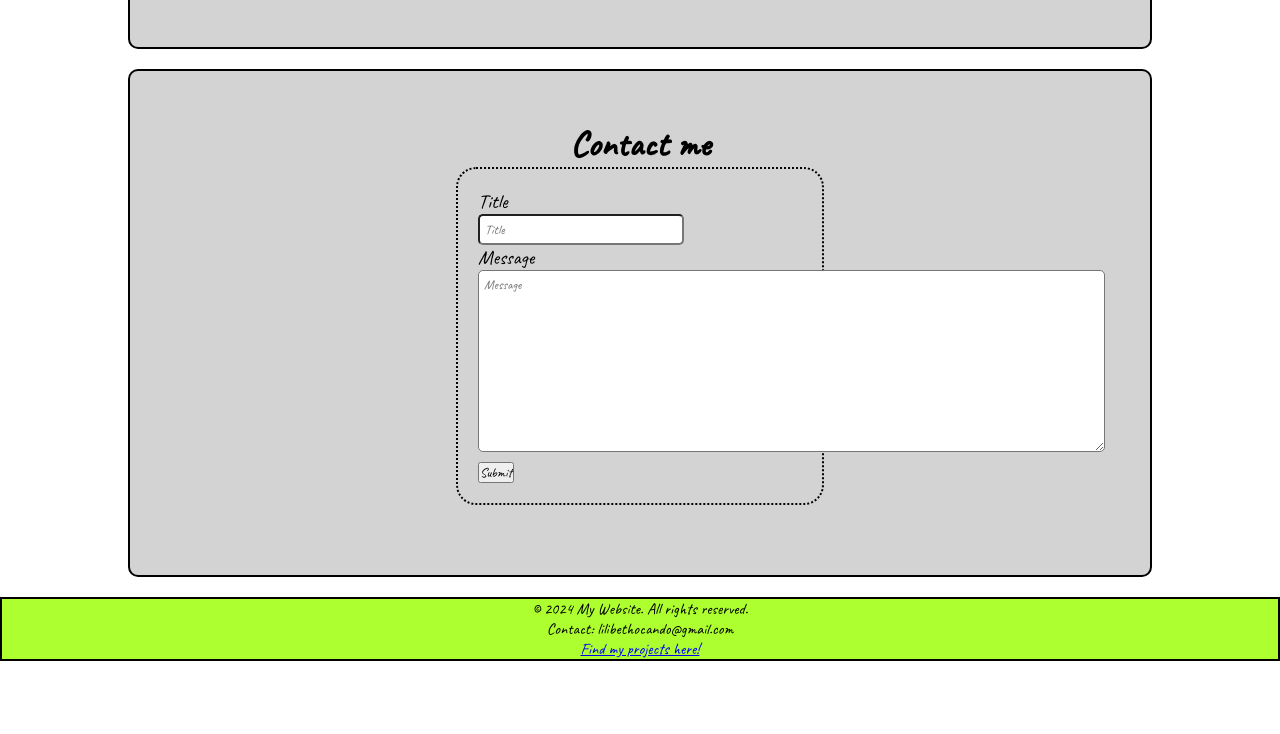
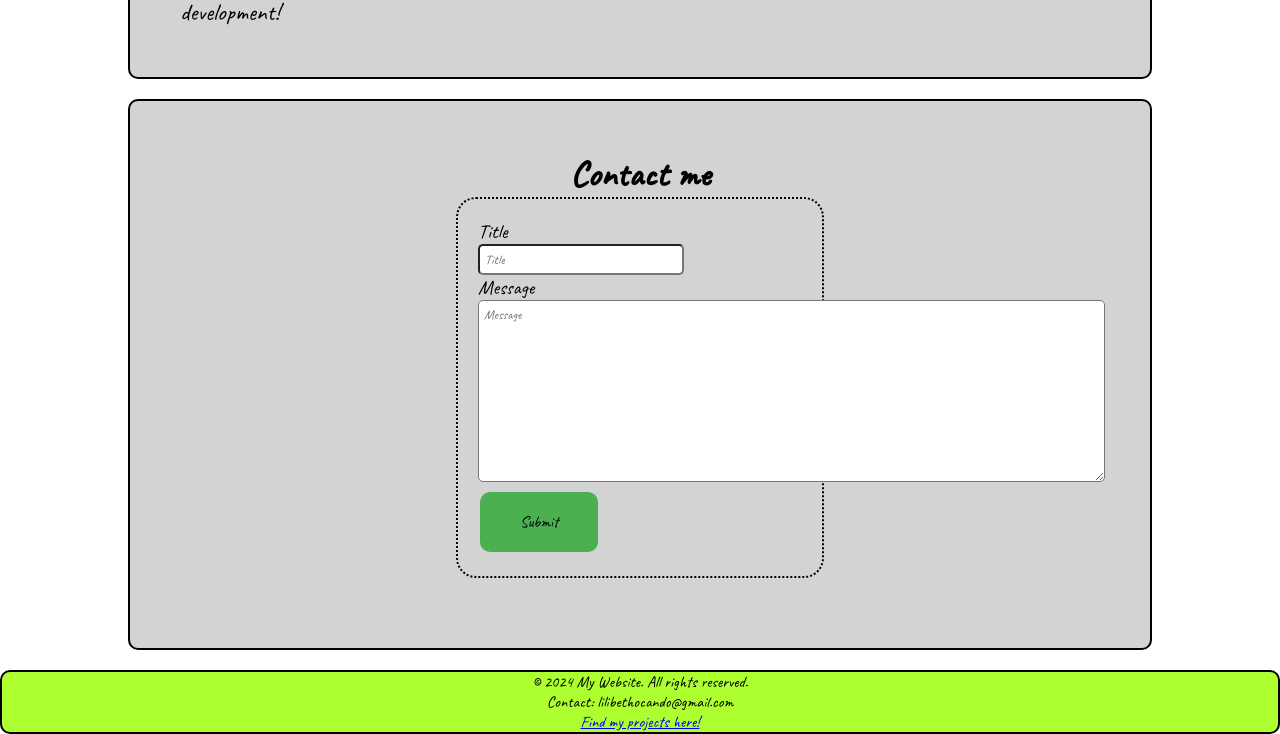
Before and after one commit to lilibethocando/lilibethocando.github.io, a plain HTML site: page index.html in a window 1280 px wide. Shown: the part 821-1555 px from the top of the page. Before the commit the page ends 1482 px from the top, so only its background shows below. Drawn offline with Linux system fonts and the light colour scheme.

Commit message:
Adjusted fonts and color

```diff
--- a/index.html
+++ b/index.html
@@ -65,8 +65,9 @@
                 </div>
                 <div>
                     <textarea id="message-field" type="text" placeholder="Message" cols="100" rows="10"></textarea>
+                    <button id="button" onclick="submitForm()">Submit</button>
                 </div>
-                <button id="submitBtn" type="button" onclick="submitForm()">Submit</button>
+
             </form>
 
         </article>
--- a/style.css
+++ b/style.css
@@ -6,7 +6,7 @@
 
 header {
     width: 100%;
-    height: 430px; /* Adjust the height as needed */
+    height: 460px; /* Adjust the height as needed */
     overflow: hidden;
     background-image: url('https://res.cloudinary.com/dbpjafgz0/image/upload/v1707615235/lili_Banner_dcfzyl.png');
     background-size:cover;
@@ -24,7 +24,6 @@ header {
     text-align: right;
     font-size: 24px;
     font-weight: bold;
-    text-shadow: 2px 2px 4px rgba(0, 0, 0, 0.5);
 }
 
 main {
@@ -33,8 +32,10 @@ main {
 
 /* Additional styles for better readability */
 h1 {
-    margin-top: 20px;
-    text-align: center;
+    margin-top: 10px;
+    position: relative;
+    top: 0%;
+    left: 60%;
     color: green; /* Text color for h1 */
 }
 
@@ -53,6 +54,8 @@ nav {
     background-color: greenyellow; /* Background color for nav */
     padding: 5px;
     text-decoration:none;
+    border-radius: 10px;
+    border: 2px solid black;
 }
 
 ul {
@@ -94,6 +97,7 @@ form {
     border-radius: 20px;
     padding: 20px;
     font-size: 20px;
+
 }
 
 input, textarea {
@@ -114,11 +118,26 @@ footer {
     color: black;
     text-align: center;
     border: 2px solid black;
+    border-radius: 10px;
 }
 
 /* Add a general reset to ensure consistent styling */
-* {
-    margin: 0;
-    padding: 0;
-    box-sizing: border-box;
+
+/* Add this CSS to your style.css file */
+#button {
+    background-color: #4CAF50; /* Green background */
+    border: black;
+    color: black; /* White text */
+    padding: 20px 40px; /* Padding */
+    text-align: center; /* Center text */
+    text-decoration: none; /* Remove underline */
+    display: inline-block; /* Display as inline block */
+    font-size: 16px; /* Font size */
+    margin: 4px 2px; /* Margin */
+    cursor:pointer; /* Pointer cursor */
+    border-radius: 10px; /* Rounded corners */
 }
+
+#button:hover {
+    background-color: #45a049; /* Darker green background on hover */
+}
```
Also changed, not shown: 1 other file.
